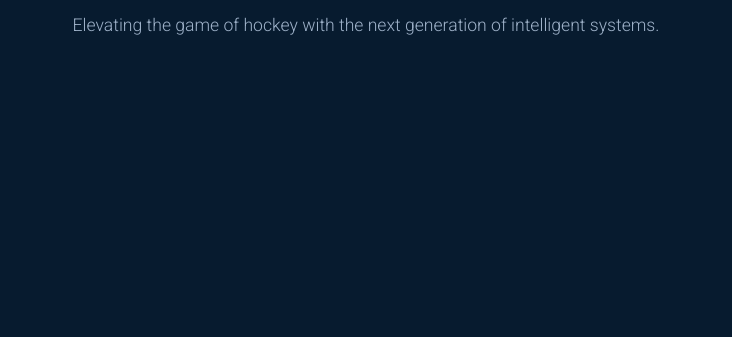
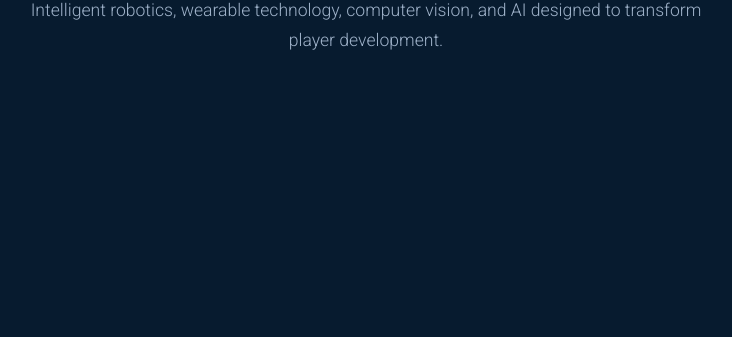
Before and after one commit to robertbenitezek/striderobotics-website, a plain HTML site: page index.html in a window 1280 px wide. Shown: the part 463-800 px from the top of the page, without its empty margins (274-1006 px from the left). Drawn offline with Linux system fonts and the light colour scheme.

Commit message:
more elaboration

```diff
--- a/index.html
+++ b/index.html
@@ -69,7 +69,7 @@
     <h2>Engineering the future of hockey.</h2>
 
     <p>
-        Elevating the game of hockey with the next generation of intelligent systems.
+        Intelligent robotics, wearable technology, computer vision, and AI designed to transform player development.
     </p>
 </div>
 
```
